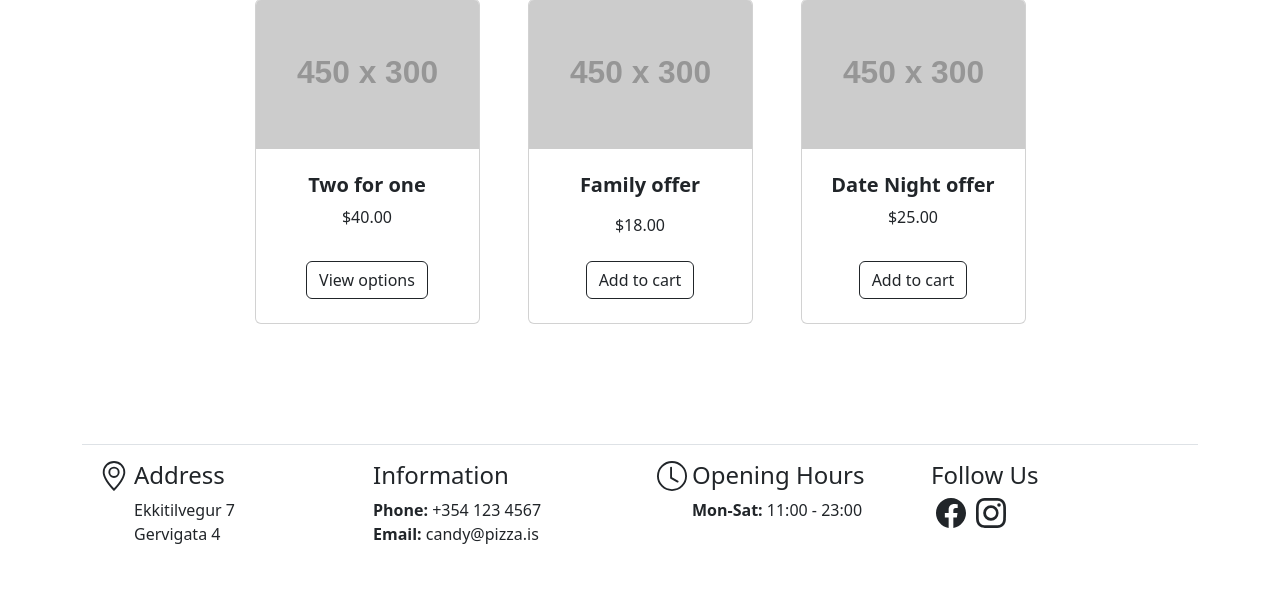
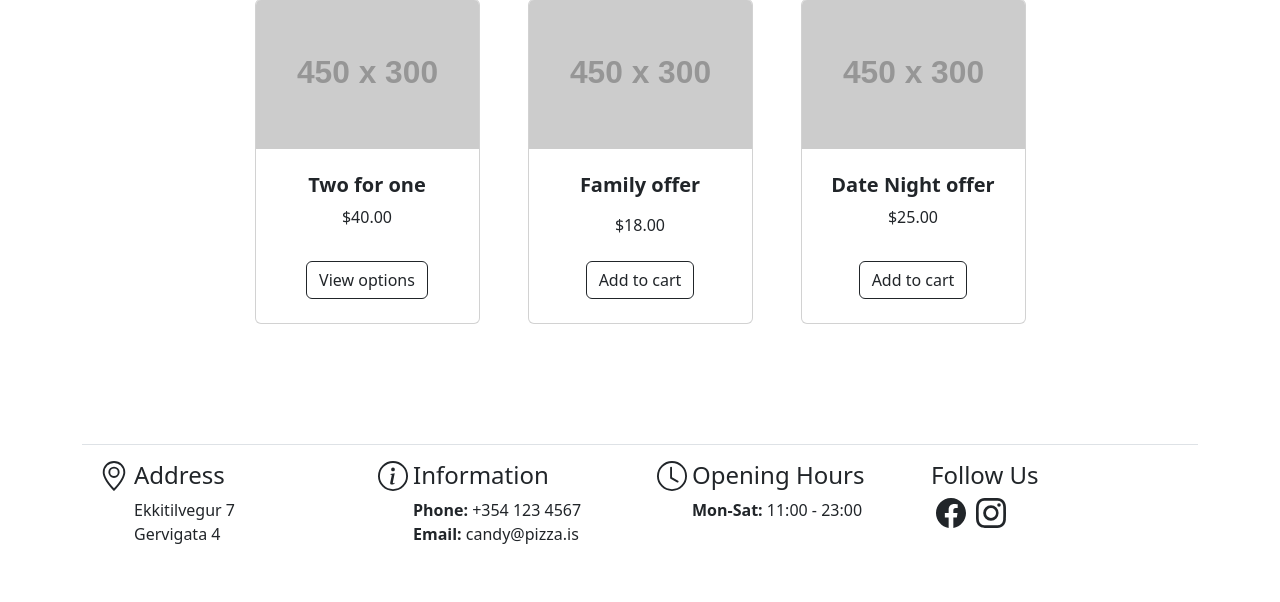
Before and after one commit to saedis-osk/Verk-2, a Django app: page / in a window 1280 px wide. Shown: the part 794-1396 px from the top of the page. Run offline with Django 4.2, Linux system fonts and the light colour scheme; grey boxes labelled with a size stand in for pictures from a placeholder-image service; some libraries are stand-ins or nearby versions.

Commit message:
Update footer.html

```diff
--- a/templates/footer.html
+++ b/templates/footer.html
@@ -22,7 +22,10 @@
         </div>
 
         <div class="col-lg-3 col-md-6 footer-links d-flex">
-          <i class="bi bi-telephone icon"></i>
+          <svg xmlns="http://www.w3.org/2000/svg" width="40" height="30" fill="currentColor" class="bi bi-info-circle" viewBox="0 0 16 16">
+            <path d="M8 15A7 7 0 1 1 8 1a7 7 0 0 1 0 14zm0 1A8 8 0 1 0 8 0a8 8 0 0 0 0 16z"/>
+            <path d="m8.93 6.588-2.29.287-.082.38.45.083c.294.07.352.176.288.469l-.738 3.468c-.194.897.105 1.319.808 1.319.545 0 1.178-.252 1.465-.598l.088-.416c-.2.176-.492.246-.686.246-.275 0-.375-.193-.304-.533L8.93 6.588zM9 4.5a1 1 0 1 1-2 0 1 1 0 0 1 2 0z"/>
+        </svg>
           <div>
             <h4>Information</h4>
             <p>
```
